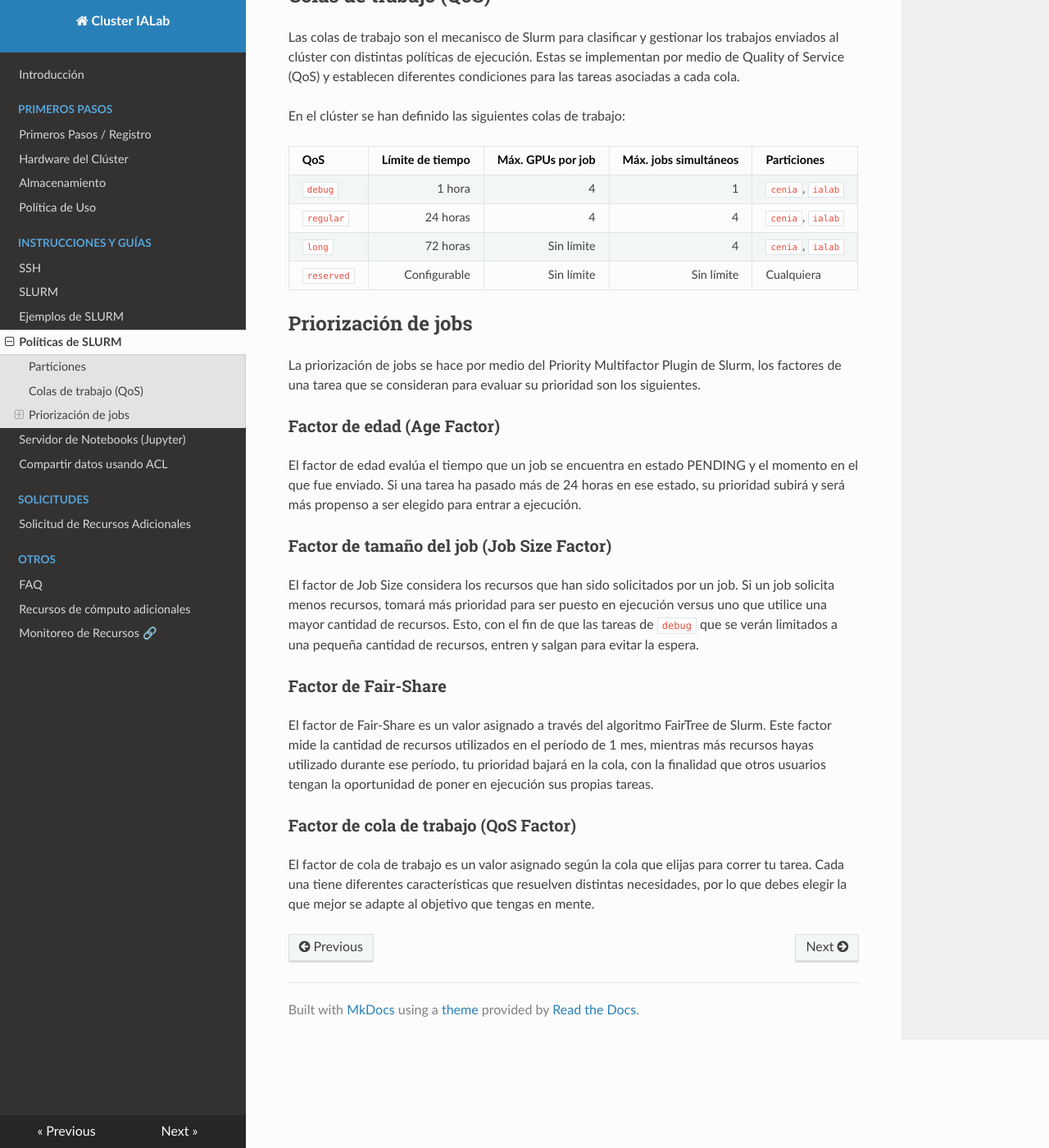
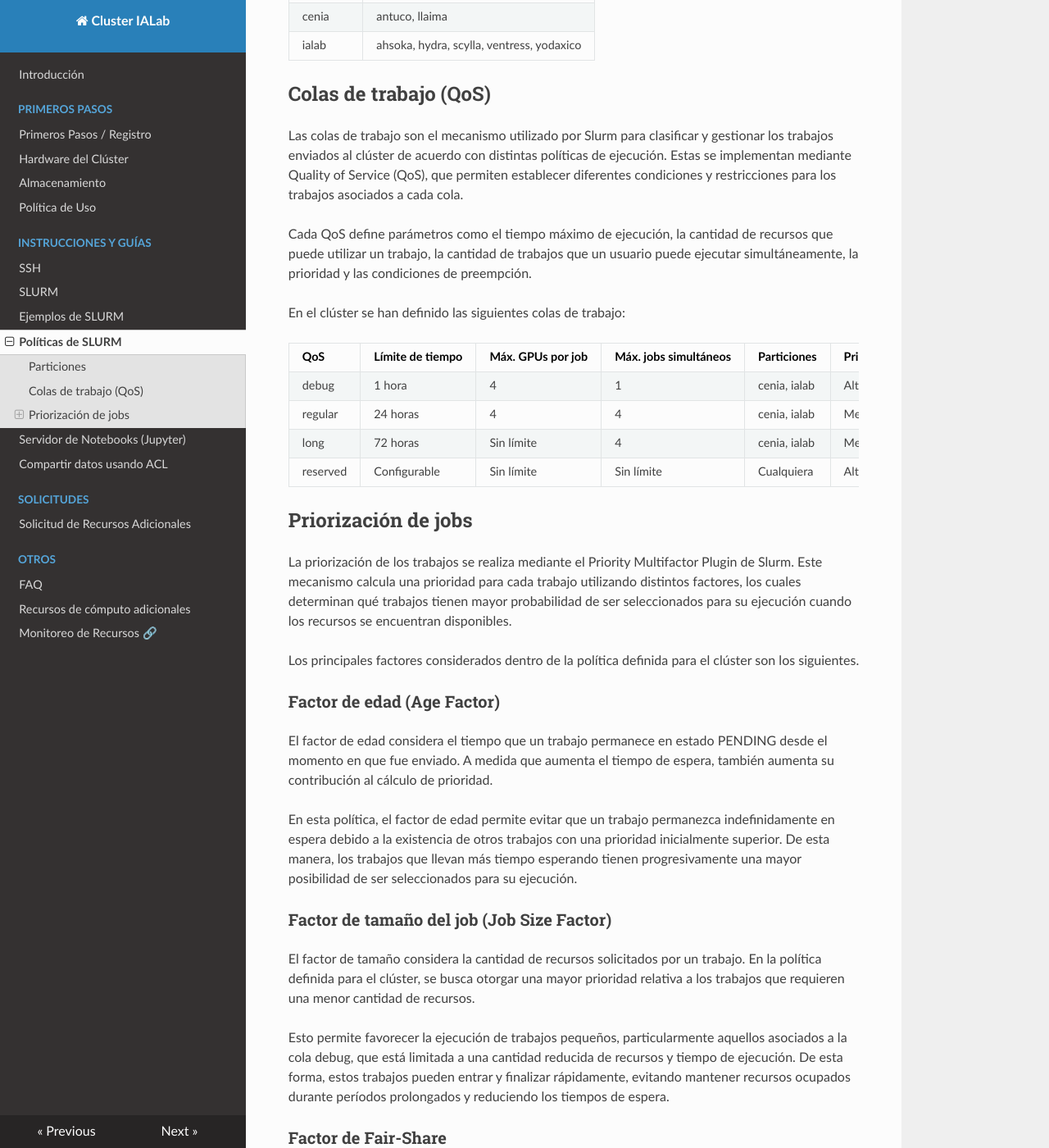
Before and after one commit to Sysadmins-CENIA/Cluster-IALab-Docs, an MkDocs documentation site: the page built from docs/instructions-and-guides/slurm_policies.md, in a window 1280 px wide and 1400 px high, scrolled down 560 px. Shown: the whole window at 82% size. Built offline with MkDocs 1.6.1, drawn with Linux system fonts in a browser that asks for light colours; nearby versions of some CDN libraries; some of the changed text lies outside the part shown.

Commit message:
Update content of the chapter

```diff
--- a/docs/instructions-and-guides/slurm_policies.md
+++ b/docs/instructions-and-guides/slurm_policies.md
@@ -1,48 +1,64 @@
 # Políticas de SLURM
 
-Debido a la diversidad de cargas que existen, definimos una política para todos los usuarios que se explican a continuación.
+Debido a la diversidad de cargas de trabajo existentes en el clúster, se ha definido una política de uso de recursos que establece las condiciones bajo las cuales los usuarios pueden ejecutar sus trabajos.
+
+A continuación, se describen las particiones, colas de trabajo (QoS) y mecanismos de priorización utilizados por Slurm.
 
 ## Particiones
 
-Las particiones son la manera en que se agrupan los nodos del clúster según características y capacidades.
+Las particiones son la forma en que se agrupan los nodos del clúster de acuerdo con sus características y capacidades. Cada partición define un conjunto de nodos sobre los cuales pueden ejecutarse los trabajos asociados a ella.
 
 En el clúster se han definido las siguientes particiones:
 
 | **Partición** | **Nodos** |
 | ------------- | --------- |
 | cenia | antuco, llaima |
-| ialab | ahsoka, hydra, scylla, ventress, yodaxico |
+| ialab	| ahsoka, hydra, scylla, ventress, yodaxico |
 
 ## Colas de trabajo (QoS)
 
-Las colas de trabajo son el mecanisco de Slurm para clasificar y gestionar los trabajos enviados al clúster con distintas políticas de ejecución. Estas se implementan por medio de Quality of Service (QoS) y establecen diferentes condiciones para las tareas asociadas a cada cola.
+Las colas de trabajo son el mecanismo utilizado por Slurm para clasificar y gestionar los trabajos enviados al clúster de acuerdo con distintas políticas de ejecución. Estas se implementan mediante Quality of Service (QoS), que permiten establecer diferentes condiciones y restricciones para los trabajos asociados a cada cola.
+
+Cada QoS define parámetros como el tiempo máximo de ejecución, la cantidad de recursos que puede utilizar un trabajo, la cantidad de trabajos que un usuario puede ejecutar simultáneamente, la prioridad y las condiciones de preempción.
 
 En el clúster se han definido las siguientes colas de trabajo:
 
-| **QoS**  | **Límite de tiempo** | **Máx. GPUs por job** | **Máx. jobs simultáneos** | **Particiones**                | **Prioridad** | **Preempción** | **Protección contra preempción** |
-| -------------- | -------------------: | --------------------: | ------------------------: | ------------------------------ | ------------- | -------------- | -------------------------------- |
-| `debug` |               1 hora |                     4 |                         1 | `cenia`, `ialab` | Alta          | No             | N/A                              |
-| `regular` |             24 horas |                     4 |                         4 | `cenia`, `ialab` | Media         | No             | N/A                              |
-| `long` |             72 horas |            Sin límite |                         4 | `cenia`, `ialab` | Media         | Sí             | 2 horas desde el inicio del job  |
-| `reserved`      |         Configurable |            Sin límite |                Sin límite | Cualquiera                     | Alta          | No             | N/A                              |
+| **QoS** | **Límite de tiempo** | **Máx. GPUs por job** | **Máx. jobs simultáneos** | **Particiones** | **Prioridad** | **Preempción** | **Protección contra preempción** |
+| ------- | -------------------- | --------------------- | ------------------------- | --------------- | --------------| -------------- | -------------------------------- |
+| debug	| 1 hora | 4 | 1 | cenia, ialab | Alta | No | N/A |
+| regular | 24 horas | 4 | 4 | cenia, ialab | Media | No | N/A |
+| long | 72 horas | Sin límite | 4 | cenia, ialab | Media | Sí | 2 horas desde el inicio del job |
+| reserved | Configurable | Sin límite | Sin límite | Cualquiera | Alta | No | N/A |
 
 
 ## Priorización de jobs
 
-La priorización de jobs se hace por medio del Priority Multifactor Plugin de Slurm, los factores de una tarea que se consideran para evaluar su prioridad son los siguientes.
+La priorización de los trabajos se realiza mediante el Priority Multifactor Plugin de Slurm. Este mecanismo calcula una prioridad para cada trabajo utilizando distintos factores, los cuales determinan qué trabajos tienen mayor probabilidad de ser seleccionados para su ejecución cuando los recursos se encuentran disponibles.
+
+Los principales factores considerados dentro de la política definida para el clúster son los siguientes.
 
 ### Factor de edad (Age Factor)
 
-El factor de edad evalúa el tiempo que un job se encuentra en estado PENDING y el momento en el que fue enviado. Si una tarea ha pasado más de 24 horas en ese estado, su prioridad subirá y será más propenso a ser elegido para entrar a ejecución.
+El factor de edad considera el tiempo que un trabajo permanece en estado PENDING desde el momento en que fue enviado. A medida que aumenta el tiempo de espera, también aumenta su contribución al cálculo de prioridad.
+
+En esta política, el factor de edad permite evitar que un trabajo permanezca indefinidamente en espera debido a la existencia de otros trabajos con una prioridad inicialmente superior. De esta manera, los trabajos que llevan más tiempo esperando tienen progresivamente una mayor posibilidad de ser seleccionados para su ejecución.
 
 ### Factor de tamaño del job (Job Size Factor)
 
-El factor de Job Size considera los recursos que han sido solicitados por un job. Si un job solicita menos recursos, tomará más prioridad para ser puesto en ejecución versus uno que utilice una mayor cantidad de recursos. Esto, con el fin de que las tareas de `debug` que se verán limitados a una pequeña cantidad de recursos, entren y salgan para evitar la espera.
+El factor de tamaño considera la cantidad de recursos solicitados por un trabajo. En la política definida para el clúster, se busca otorgar una mayor prioridad relativa a los trabajos que requieren una menor cantidad de recursos.
+
+Esto permite favorecer la ejecución de trabajos pequeños, particularmente aquellos asociados a la cola debug, que está limitada a una cantidad reducida de recursos y tiempo de ejecución. De esta forma, estos trabajos pueden entrar y finalizar rápidamente, evitando mantener recursos ocupados durante períodos prolongados y reduciendo los tiempos de espera.
 
 ### Factor de Fair-Share
 
-El factor de Fair-Share es un valor asignado a través del algoritmo FairTree de Slurm. Este factor mide la cantidad de recursos utilizados en el período de 1 mes, mientras más recursos hayas utilizado durante ese período, tu prioridad bajará en la cola, con la finalidad que otros usuarios tengan la oportunidad de poner en ejecución sus propias tareas.
+El factor de Fair-Share permite considerar el uso histórico de recursos realizado por los usuarios al determinar la prioridad de sus trabajos. Este factor se calcula mediante el algoritmo FairTree de Slurm.
+
+La política considera el consumo de recursos durante un período de un mes. A medida que un usuario utiliza una mayor cantidad de recursos respecto de los demás usuarios, su factor de Fair-Share disminuye y, por lo tanto, sus nuevos trabajos pueden recibir una menor prioridad.
+
+El objetivo de este mecanismo es distribuir de manera más equitativa los recursos del clúster, evitando que un usuario que haya utilizado una cantidad considerable de recursos tenga una ventaja permanente sobre aquellos que han tenido un menor nivel de utilización.
 
 ### Factor de cola de trabajo (QoS Factor)
 
-El factor de cola de trabajo es un valor asignado según la cola que elijas para correr tu tarea. Cada una tiene diferentes características que resuelven distintas necesidades, por lo que debes elegir la que mejor se adapte al objetivo que tengas en mente.
+El factor de QoS corresponde al valor de prioridad asociado a la cola de trabajo seleccionada para ejecutar un trabajo. Cada QoS posee una prioridad determinada de acuerdo con las necesidades que busca cubrir dentro de la política del clúster.
+
+Por este motivo, los usuarios deben seleccionar la cola que mejor se adapte a las características de su trabajo. La elección de una QoS no solo determina las restricciones de ejecución del trabajo, sino que también puede influir en su prioridad frente a otros trabajos que se encuentren esperando recursos.
```
